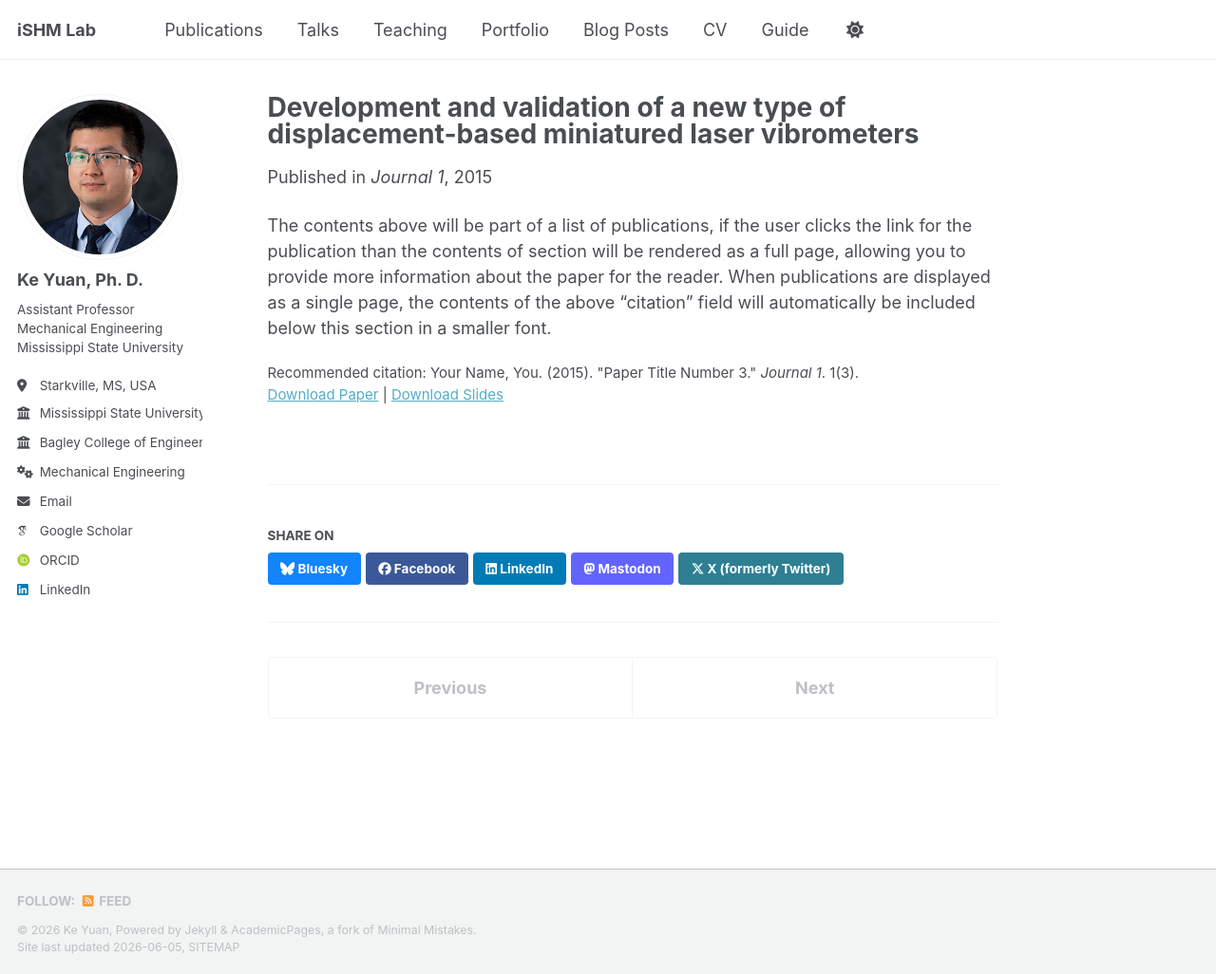
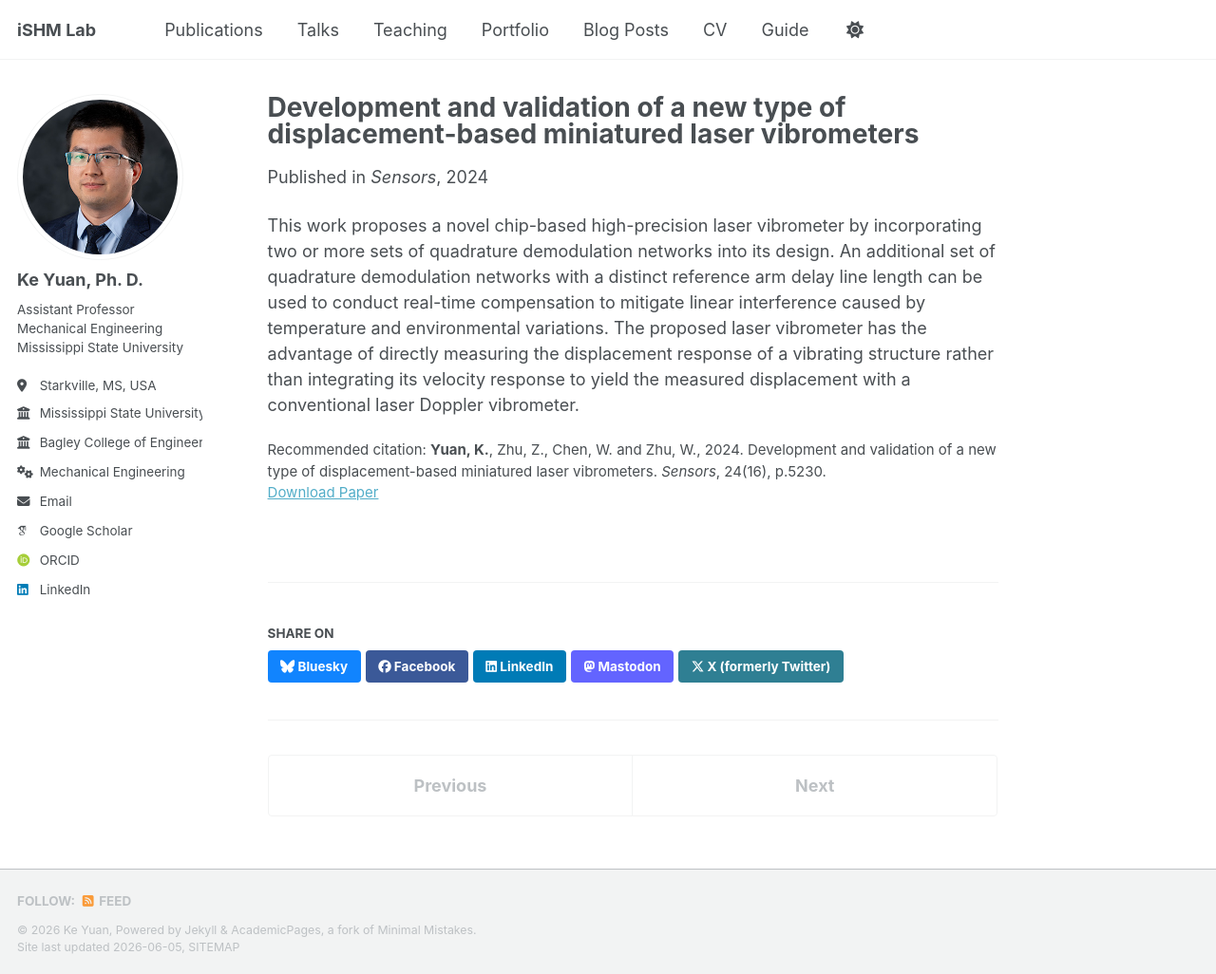
Before and after one commit to KeYuan2025/KeYuan2025.github.io, a Jekyll site: the page built from _publications/2024-08-12-compact-ldv.md, in a window 1280 px wide and 1026 px high. Shown: the whole window at 95% size. Built offline with Jekyll 4.4.1, drawn with Linux system fonts in a browser that asks for light colours; some web fonts are replaced; a script bundle is joined from its source files by our own code; library files that are not in the unit come from our copies.

Commit message:
Update 2024-08-12-compact-ldv.md

```diff
--- a/_publications/2024-08-12-compact-ldv.md
+++ b/_publications/2024-08-12-compact-ldv.md
@@ -3,12 +3,10 @@ title: "Development and validation of a new type of displacement-based miniature
 collection: publications
 category: manuscripts
 permalink: /publication/2024-08-12-compact-ldv
-excerpt: 'This paper is about the number 3. The number 4 is left for future work.'
-date: 2015-10-01
-venue: 'Journal 1'
-slidesurl: 'https://academicpages.github.io/files/slides3.pdf'
-paperurl: 'https://academicpages.github.io/files/paper3.pdf'
-citation: 'Your Name, You. (2015). &quot;Paper Title Number 3.&quot; <i>Journal 1</i>. 1(3).'
+excerpt: 'Sensors, 2024'
+date: 2024-08-12
+venue: 'Sensors'
+paperurl: 'https://keyuan2025.github.io/files/2024_compact_ldv.pdf'
+citation: '<strong>Yuan, K.</strong>, Zhu, Z., Chen, W. and Zhu, W., 2024. Development and validation of a new type of displacement-based miniatured laser vibrometers. <i>Sensors</i>, 24(16), p.5230.'
 ---
-
-The contents above will be part of a list of publications, if the user clicks the link for the publication than the contents of section will be rendered as a full page, allowing you to provide more information about the paper for the reader. When publications are displayed as a single page, the contents of the above "citation" field will automatically be included below this section in a smaller font.
+This work proposes a novel chip-based high-precision laser vibrometer by incorporating two or more sets of quadrature demodulation networks into its design. An additional set of quadrature demodulation networks with a distinct reference arm delay line length can be used to conduct real-time compensation to mitigate linear interference caused by temperature and environmental variations. The proposed laser vibrometer has the advantage of directly measuring the displacement response of a vibrating structure rather than integrating its velocity response to yield the measured displacement with a conventional laser Doppler vibrometer.
```
